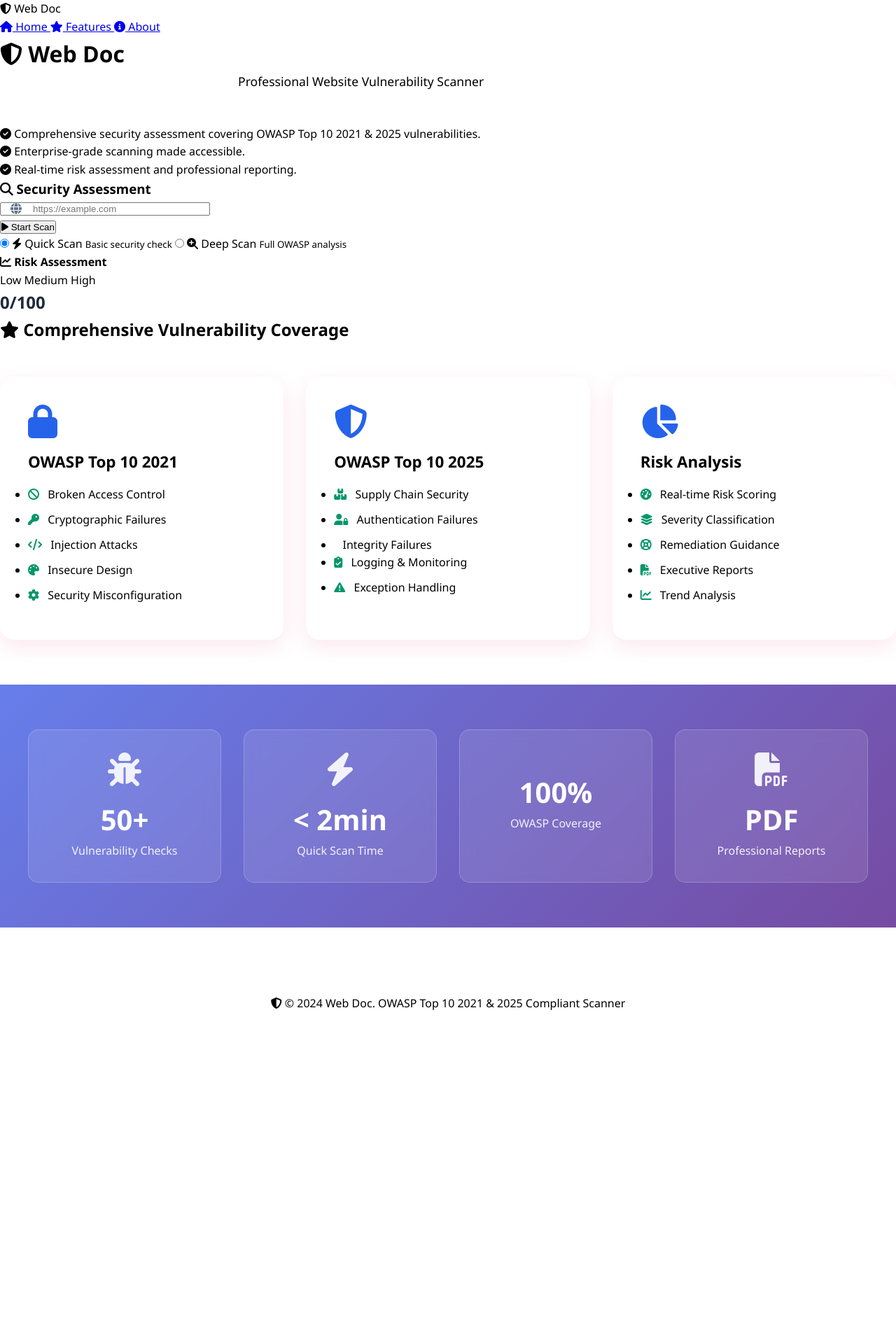
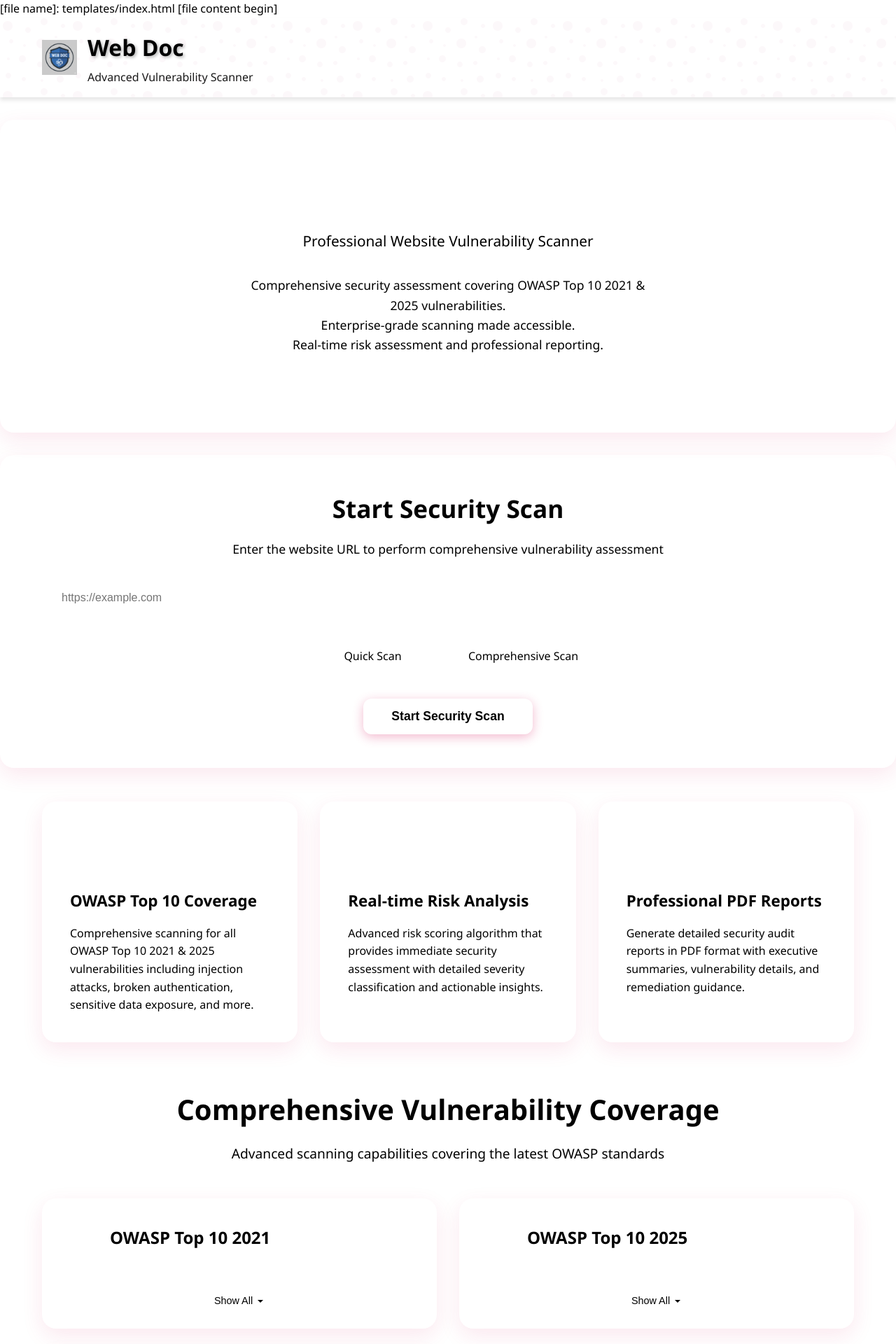
Before and after one commit to Bharath-A-007/adv-vuln-scanner, a Flask app: page / in a window 1280 px wide. Shown: the top 1920 px of the page at 70% size. Before the commit the page ends 1443 px from the top, so only its background shows below. Run offline with Flask 3, Linux system fonts and the light colour scheme.

Commit message:
Update index.html

```diff
--- a/templates/index.html
+++ b/templates/index.html
@@ -1,355 +1,223 @@
-{% extends "base.html" %}
-
-{% block content %}
-<div class="dashboard">
-    <div class="hero-section">
-        <div class="hero-content">
-            <h1 class="hero-title">
-                <i class="fas fa-shield-alt"></i>
-                Web Doc
-            </h1>
-            <p class="hero-subtitle">Professional Website Vulnerability Scanner</p>
-            <p class="hero-description">
-                <i class="fas fa-check-circle"></i> Comprehensive security assessment covering OWASP Top 10 2021 & 2025 vulnerabilities.<br>
-                <i class="fas fa-check-circle"></i> Enterprise-grade scanning made accessible.<br>
-                <i class="fas fa-check-circle"></i> Real-time risk assessment and professional reporting.
-            </p>
-        </div>
-
-        <div class="scan-container">
-            <div class="scan-card">
-                <h3><i class="fas fa-search"></i> Security Assessment</h3>
-
-                <div class="url-input-group">
-                    <div class="input-icon">
-                        <i class="fas fa-globe"></i>
-                        <input type="url" id="target-url" class="url-input"
-                               placeholder="https://example.com" required>
-                    </div>
-                    <button class="scan-btn" onclick="startScan()">
-                        <i class="fas fa-play"></i> Start Scan
-                    </button>
-                </div>
-
-                <div class="scan-options">
-                    <div class="option-group">
-                        <label class="option-label">
-                            <input type="radio" name="scan-type" value="quick" checked>
-                            <span class="option-text">
-                                <i class="fas fa-bolt"></i>
-                                Quick Scan
-                                <small>Basic security check</small>
-                            </span>
-                        </label>
-                        <label class="option-label">
-                            <input type="radio" name="scan-type" value="comprehensive">
-                            <span class="option-text">
-                                <i class="fas fa-search-plus"></i>
-                                Deep Scan
-                                <small>Full OWASP analysis</small>
-                            </span>
-                        </label>
-                    </div>
-                </div>
-
-                <!-- Risk Meter -->
-                <div class="risk-meter-container">
-                    <div class="meter-header">
-                        <h4><i class="fas fa-chart-line"></i> Risk Assessment</h4>
-                    </div>
-                    <div class="risk-meter">
-                        <div class="meter-scale">
-                            <span class="scale-label low">Low</span>
-                            <span class="scale-label medium">Medium</span>
-                            <span class="scale-label high">High</span>
-                        </div>
-                        <div class="meter-bar">
-                            <div class="meter-fill" id="risk-fill" data-risk="0"></div>
-                        </div>
-                        <div class="risk-score" id="risk-score">0/100</div>
+[file name]: templates/index.html
+[file content begin]
+<!DOCTYPE html>
+<html lang="en">
+<head>
+    <meta charset="UTF-8">
+    <meta name="viewport" content="width=device-width, initial-scale=1.0">
+    <title>Web Doc - Professional Website Vulnerability Scanner</title>
+    <link rel="stylesheet" href="{{ url_for('static', filename='css/style.css') }}">
+    <link rel="icon" href="{{ url_for('static', filename='favicon.ico') }}">
+</head>
+<body>
+    <!-- Header -->
+    <header class="header">
+        <div class="container">
+            <div class="header-content">
+                <div class="logo">
+                    <img src="{{ url_for('static', filename='images/logo.png') }}" alt="Web Doc Logo">
+                    <div class="logo-text">
+                        <h1>Web Doc</h1>
+                        <p>Advanced Vulnerability Scanner</p>
                     </div>
                 </div>
             </div>
         </div>
-    </div>
+    </header>
 
-    <!-- Loading Spinner -->
-    <div id="loading" class="loading-overlay" style="display: none;">
-        <div class="loading-content">
-            <div class="spinner">
-                <i class="fas fa-shield-alt fa-spin"></i>
-            </div>
-            <h3><i class="fas fa-search"></i> Scanning Website</h3>
-            <p>Analyzing security vulnerabilities...</p>
-            <div class="progress-bar">
-                <div class="progress-fill" id="progress-fill"></div>
-            </div>
-            <div class="scan-steps">
-                <div class="scan-step active">
-                    <i class="fas fa-check-circle"></i>
-                    <span>Initializing Scanner</span>
-                </div>
-                <div class="scan-step">
-                    <i class="fas fa-sync"></i>
-                    <span>Testing Security Headers</span>
-                </div>
-                <div class="scan-step">
-                    <i class="fas fa-sync"></i>
-                    <span>Checking OWASP Vulnerabilities</span>
-                </div>
-                <div class="scan-step">
-                    <i class="fas fa-sync"></i>
-                    <span>Generating Report</span>
-                </div>
-            </div>
-        </div>
-    </div>
-
-    <!-- Features Section -->
-    <section id="features" class="features-section">
-        <h2><i class="fas fa-star"></i> Comprehensive Vulnerability Coverage</h2>
-        <div class="features-grid">
-            <div class="feature-card">
-                <i class="fas fa-lock"></i>
-                <h3>OWASP Top 10 2021</h3>
-                <ul>
-                    <li><i class="fas fa-ban"></i> Broken Access Control</li>
-                    <li><i class="fas fa-key"></i> Cryptographic Failures</li>
-                    <li><i class="fas fa-code"></i> Injection Attacks</li>
-                    <li><i class="fas fa-palette"></i> Insecure Design</li>
-                    <li><i class="fas fa-cog"></i> Security Misconfiguration</li>
-                </ul>
-            </div>
-            <div class="feature-card">
-                <i class="fas fa-shield-alt"></i>
-                <h3>OWASP Top 10 2025</h3>
-                <ul>
-                    <li><i class="fas fa-boxes"></i> Supply Chain Security</li>
-                    <li><i class="fas fa-user-lock"></i> Authentication Failures</li>
-                    <li><i class="fas fa-file-integrity"></i> Integrity Failures</li>
-                    <li><i class="fas fa-clipboard-check"></i> Logging & Monitoring</li>
-                    <li><i class="fas fa-exclamation-triangle"></i> Exception Handling</li>
-                </ul>
-            </div>
-            <div class="feature-card">
-                <i class="fas fa-chart-pie"></i>
-                <h3>Risk Analysis</h3>
-                <ul>
-                    <li><i class="fas fa-tachometer-alt"></i> Real-time Risk Scoring</li>
-                    <li><i class="fas fa-layer-group"></i> Severity Classification</li>
-                    <li><i class="fas fa-life-ring"></i> Remediation Guidance</li>
-                    <li><i class="fas fa-file-pdf"></i> Executive Reports</li>
-                    <li><i class="fas fa-chart-line"></i> Trend Analysis</li>
-                </ul>
+    <!-- Hero Section -->
+    <section class="hero">
+        <div class="container">
+            <h1>Web Doc</h1>
+            <p>Professional Website Vulnerability Scanner</p>
+            <div class="hero-subtitle">
+                Comprehensive security assessment covering OWASP Top 10 2021 & 2025 vulnerabilities.<br>
+                Enterprise-grade scanning made accessible.<br>
+                Real-time risk assessment and professional reporting.
             </div>
         </div>
     </section>
 
-    <!-- Stats Section -->
-    <section class="stats-section">
-        <div class="stats-grid">
-            <div class="stat-card">
-                <i class="fas fa-bug"></i>
-                <div class="stat-content">
-                    <h3>50+</h3>
-                    <p>Vulnerability Checks</p>
+    <!-- Scanner Section -->
+    <section class="scanner-section">
+        <div class="container">
+            <div class="scanner-header">
+                <h2>Start Security Scan</h2>
+                <p>Enter the website URL to perform comprehensive vulnerability assessment</p>
+            </div>
+
+            <form id="scanForm">
+                <div class="url-input-container">
+                    <div class="url-input">
+                        <input type="url" id="targetUrl" placeholder="https://example.com" required>
+                    </div>
                 </div>
+
+                <div class="scan-type">
+                    <div class="scan-option">
+                        <input type="radio" id="quickScan" name="scanType" value="quick" checked>
+                        <label for="quickScan">Quick Scan</label>
+                    </div>
+                    <div class="scan-option">
+                        <input type="radio" id="comprehensiveScan" name="scanType" value="comprehensive">
+                        <label for="comprehensiveScan">Comprehensive Scan</label>
+                    </div>
+                </div>
+
+                <div class="scan-button">
+                    <button type="submit" class="btn-scan" id="scanButton">
+                        Start Security Scan
+                    </button>
+                </div>
+            </form>
+        </div>
+    </section>
+
+    <!-- Features Grid -->
+    <section class="container">
+        <div class="features-grid">
+            <div class="feature-card">
+                <div class="feature-icon">
+                    <img src="{{ url_for('static', filename='images/icons/shield-icon.svg') }}" alt="Security Shield">
+                </div>
+                <h3>OWASP Top 10 Coverage</h3>
+                <p>Comprehensive scanning for all OWASP Top 10 2021 & 2025 vulnerabilities including injection attacks, broken authentication, sensitive data exposure, and more.</p>
             </div>
-            <div class="stat-card">
-                <i class="fas fa-bolt"></i>
-                <div class="stat-content">
-                    <h3>< 2min</h3>
-                    <p>Quick Scan Time</p>
+
+            <div class="feature-card">
+                <div class="feature-icon">
+                    <img src="{{ url_for('static', filename='images/icons/risk-icon.svg') }}" alt="Risk Assessment">
                 </div>
+                <h3>Real-time Risk Analysis</h3>
+                <p>Advanced risk scoring algorithm that provides immediate security assessment with detailed severity classification and actionable insights.</p>
             </div>
-            <div class="stat-card">
-                <i class="fas fa-shield-check"></i>
-                <div class="stat-content">
-                    <h3>100%</h3>
-                    <p>OWASP Coverage</p>
+
+            <div class="feature-card">
+                <div class="feature-icon">
+                    <img src="{{ url_for('static', filename='images/icons/scan-icon.svg') }}" alt="Professional Reports">
                 </div>
+                <h3>Professional PDF Reports</h3>
+                <p>Generate detailed security audit reports in PDF format with executive summaries, vulnerability details, and remediation guidance.</p>
             </div>
-            <div class="stat-card">
-                <i class="fas fa-file-pdf"></i>
-                <div class="stat-content">
-                    <h3>PDF</h3>
-                    <p>Professional Reports</p>
+        </div>
+    </section>
+
+    <!-- Vulnerabilities Coverage -->
+    <section class="vulnerabilities-section">
+        <div class="container">
+            <div class="section-header">
+                <h2>Comprehensive Vulnerability Coverage</h2>
+                <p>Advanced scanning capabilities covering the latest OWASP standards</p>
+            </div>
+
+            <div class="vulnerability-grid">
+                <!-- OWASP 2021 -->
+                <div class="vulnerability-category collapsed" id="owasp2021">
+                    <div class="category-header">
+                        <div class="category-icon">
+                            <img src="{{ url_for('static', filename='images/icons/owasp-icon.svg') }}" alt="OWASP 2021">
+                        </div>
+                        <h3>OWASP Top 10 2021</h3>
+                    </div>
+                    <div class="vulnerability-list" id="owasp2021-list">
+                        <!-- Items will be populated by JavaScript -->
+                    </div>
+                    <div class="expand-toggle">
+                        <button class="expand-btn" onclick="toggleCategory('owasp2021')">
+                            <span>Show All</span>
+                            <svg width="12" height="12" viewBox="0 0 12 12">
+                                <path d="M6 9L2 5h8z" fill="currentColor"/>
+                            </svg>
+                        </button>
+                    </div>
+                </div>
+
+                <!-- OWASP 2025 -->
+                <div class="vulnerability-category collapsed" id="owasp2025">
+                    <div class="category-header">
+                        <div class="category-icon">
+                            <img src="{{ url_for('static', filename='images/icons/owasp-icon.svg') }}" alt="OWASP 2025">
+                        </div>
+                        <h3>OWASP Top 10 2025</h3>
+                    </div>
+                    <div class="vulnerability-list" id="owasp2025-list">
+                        <!-- Items will be populated by JavaScript -->
+                    </div>
+                    <div class="expand-toggle">
+                        <button class="expand-btn" onclick="toggleCategory('owasp2025')">
+                            <span>Show All</span>
+                            <svg width="12" height="12" viewBox="0 0 12 12">
+                                <path d="M6 9L2 5h8z" fill="currentColor"/>
+                            </svg>
+                        </button>
+                    </div>
+                </div>
+
+                <!-- Risk Analysis -->
+                <div class="vulnerability-category collapsed" id="riskAnalysis">
+                    <div class="category-header">
+                        <div class="category-icon">
+                            <img src="{{ url_for('static', filename='images/icons/risk-icon.svg') }}" alt="Risk Analysis">
+                        </div>
+                        <h3>Risk Analysis & Security</h3>
+                    </div>
+                    <div class="vulnerability-list" id="riskAnalysis-list">
+                        <!-- Items will be populated by JavaScript -->
+                    </div>
+                    <div class="expand-toggle">
+                        <button class="expand-btn" onclick="toggleCategory('riskAnalysis')">
+                            <span>Show All</span>
+                            <svg width="12" height="12" viewBox="0 0 12 12">
+                                <path d="M6 9L2 5h8z" fill="currentColor"/>
+                            </svg>
+                        </button>
+                    </div>
                 </div>
             </div>
         </div>
     </section>
-</div>
 
-<script>
-function startScan() {
-    const url = document.getElementById('target-url').value;
-    const scanType = document.querySelector('input[name="scan-type"]:checked').value;
+    <!-- About Section -->
+    <section class="about-section">
+        <div class="container">
+            <div class="about-content">
+                <h2>About Web Doc</h2>
+                <p>
+                    Web Doc is a professional-grade website vulnerability scanner developed as an academic project
+                    by students of APS College of Engineering. Our mission is to make enterprise-level security
+                    scanning accessible while providing comprehensive coverage of modern web vulnerabilities.
+                </p>
+                <p>
+                    This tool incorporates the latest OWASP Top 10 standards for both 2021 and 2025, offering
+                    real-time risk assessment, detailed vulnerability analysis, and professional reporting
+                    capabilities.
+                </p>
 
-    if (!url) {
-        alert('Please enter a target URL');
-        return;
-    }
+                <div class="contact-info">
+                    <h3>Development Team</h3>
+                    <ul class="contact-list">
+                        <li><strong>AKASH C</strong> - akashc9009@gmail.com</li>
+                        <li><strong>BHARATH A</strong> - bharathanbu2500@gmail.com</li>
+                        <li><strong>SOURAB SAGAR P</strong> - sourabsagar89@gmail.com</li>
+                        <li><strong>VIJAY KUMAR S</strong> - Vijaykumar.s0922vi@gmail.com</li>
+                    </ul>
+                </div>
 
-    // Show loading
-    document.getElementById('loading').style.display = 'flex';
+                <p style="margin-top: 2rem; font-style: italic;">
+                    APS College of Engineering - Committed to excellence in cybersecurity education and innovation.
+                </p>
+            </div>
+        </div>
+    </section>
 
-    // Start scan
-    fetch('/scan', {
-        method: 'POST',
-        headers: {'Content-Type': 'application/json'},
-        body: JSON.stringify({url: url, scan_type: scanType})
-    })
-    .then(response => response.json())
-    .then(data => {
-        // Update risk meter
-        updateRiskMeter(data.risk_score);
+    <!-- Footer -->
+    <footer class="footer">
+        <div class="container">
+            <p>&copy; 2024 Web Doc - Advanced Vulnerability Scanner. Developed by APS College of Engineering Students.</p>
+        </div>
+    </footer>
 
-        // Store results and redirect
-        localStorage.setItem('scanResults', JSON.stringify(data));
-        window.location.href = '/results';
-    })
-    .catch(error => {
-        console.error('Scan failed:', error);
-        alert('Scan failed: ' + error.message);
-    })
-    .finally(() => {
-        document.getElementById('loading').style.display = 'none';
-    });
-}
-
-function updateRiskMeter(score) {
-    const fill = document.getElementById('risk-fill');
-    const scoreDisplay = document.getElementById('risk-score');
-
-    fill.style.width = score + '%';
-    scoreDisplay.textContent = score + '/100';
-
-    // Update color based on risk
-    if (score >= 70) {
-        fill.style.background = '#e74c3c';
-    } else if (score >= 40) {
-        fill.style.background = '#e67e22';
-    } else {
-        fill.style.background = '#2ecc71';
-    }
-}
-
-// Add interactive effects
-document.addEventListener('DOMContentLoaded', function() {
-    const featureCards = document.querySelectorAll('.feature-card');
-    featureCards.forEach(card => {
-        card.addEventListener('mouseenter', function() {
-            this.style.transform = 'translateY(-5px)';
-        });
-
-        card.addEventListener('mouseleave', function() {
-            this.style.transform = 'translateY(0)';
-        });
-    });
-});
-</script>
-
-<style>
-/* Additional styles for icons */
-.input-icon {
-    position: relative;
-    flex: 1;
-}
-
-.input-icon i {
-    position: absolute;
-    left: 15px;
-    top: 50%;
-    transform: translateY(-50%);
-    color: #64748b;
-}
-
-.input-icon .url-input {
-    padding-left: 45px;
-}
-
-.scan-steps {
-    margin-top: 20px;
-}
-
-.scan-step {
-    display: flex;
-    align-items: center;
-    gap: 10px;
-    margin: 10px 0;
-    color: #64748b;
-}
-
-.scan-step.active {
-    color: #2563eb;
-}
-
-.scan-step i {
-    width: 20px;
-}
-
-.stats-section {
-    background: linear-gradient(135deg, #667eea 0%, #764ba2 100%);
-    padding: 4rem 2rem;
-    margin-top: 4rem;
-}
-
-.stats-grid {
-    max-width: 1200px;
-    margin: 0 auto;
-    display: grid;
-    grid-template-columns: repeat(auto-fit, minmax(200px, 1fr));
-    gap: 2rem;
-}
-
-.stat-card {
-    background: rgba(255, 255, 255, 0.1);
-    backdrop-filter: blur(10px);
-    padding: 2rem;
-    border-radius: 15px;
-    text-align: center;
-    color: white;
-    border: 1px solid rgba(255, 255, 255, 0.2);
-}
-
-.stat-card i {
-    font-size: 3rem;
-    margin-bottom: 1rem;
-    opacity: 0.9;
-}
-
-.stat-content h3 {
-    font-size: 2.5rem;
-    margin: 0;
-    font-weight: 700;
-}
-
-.stat-content p {
-    margin: 0;
-    opacity: 0.9;
-}
-
-.spinner i {
-    font-size: 3rem;
-    color: #2563eb;
-    animation: spin 2s linear infinite;
-}
-
-@keyframes spin {
-    0% { transform: rotate(0deg); }
-    100% { transform: rotate(360deg); }
-}
-
-.feature-card i {
-    font-size: 3rem;
-    color: #2563eb;
-    margin-bottom: 1rem;
-}
-
-.feature-card ul li i {
-    font-size: 1rem;
-    margin-right: 0.5rem;
-    color: #059669;
-}
-</style>
-{% endblock %}
+    <script src="{{ url_for('static', filename='js/main.js') }}"></script>
+</body>
+</html>
+[file content end]
```
